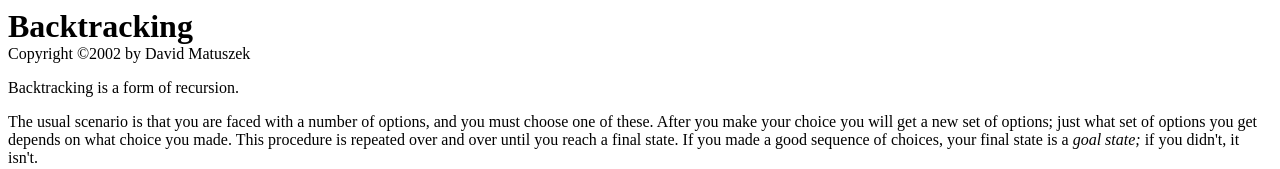
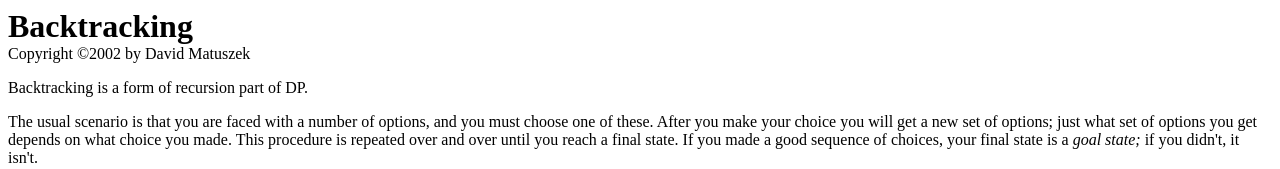
Before and after one commit to 19bcs1821Abhishek/Backtracking, a plain HTML site: page index.html in a window 1280 px wide. Shown: the top 169 px of the page. Drawn offline with Linux system fonts and the light colour scheme.

Commit message:
Update index.html

```diff
--- a/index.html
+++ b/index.html
@@ -29,7 +29,7 @@
     <h1 style="margin: 0%;">Backtracking</h1>
     Copyright &#169;2002 by David Matuszek<br/>
     <p>
-    Backtracking is a form of recursion.
+    Backtracking is a form of recursion part of DP.
     </p>
     <p>
     The usual scenario is that you are faced with a number of options, and you must choose one of these. After you make your choice you will get a new set of options; just what set of options you get depends on what choice you made. This procedure is repeated over and over until you reach a final state. If you made a good sequence of choices, your final state is a <i>goal state;</i> if you didn't, it isn't.<br/>
```
